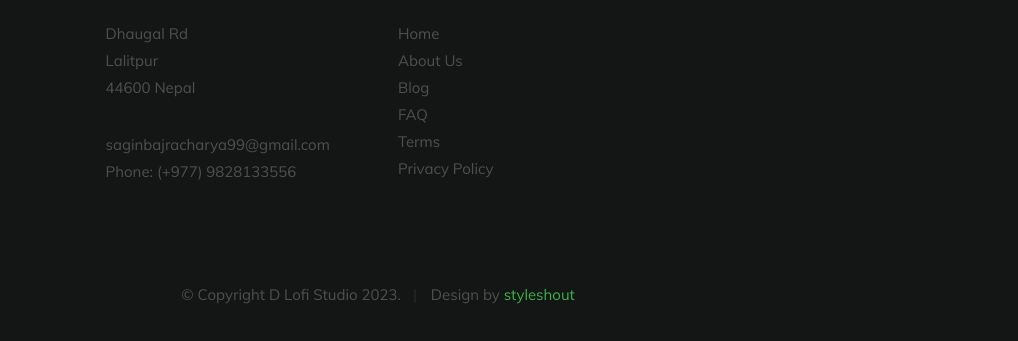
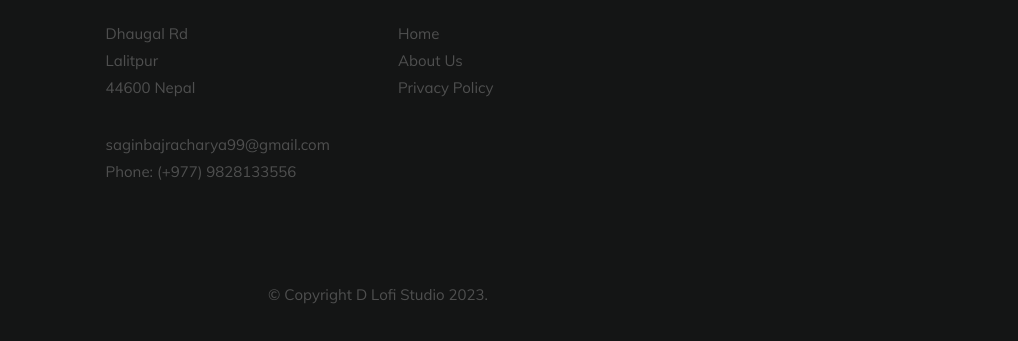
Before and after one commit to saginbajracharya/saginbajracharya.github.io, a plain HTML site: page index.html in a window 1280 px wide. Shown: the part 2523-2864 px from the top of the page, 262-1280 px from the left. Drawn offline with Linux system fonts and the light colour scheme; files whose address does not match are found by name.

Commit message:
[Fixed]::design

```diff
--- a/index.html
+++ b/index.html
@@ -230,9 +230,6 @@
                     <ul class="list-links">
                         <li><a href="#">Home</a></li>
                         <li><a href="#">About Us</a></li>
-                        <li><a href="#">Blog</a></li>
-                        <li><a href="#">FAQ</a></li>
-                        <li><a href="#">Terms</a></li>
                         <li><a href="#">Privacy Policy</a></li>
                     </ul>
 
@@ -271,7 +268,6 @@
       		<div class="col-twelve">
 	      		<div class="copyright">
 		         	<span>© Copyright D Lofi Studio 2023.</span>
-		         	<span>Design by <a href="http://www.styleshout.com/">styleshout</a></span>
 		         </div>
 
 		         <div id="go-top">
```
